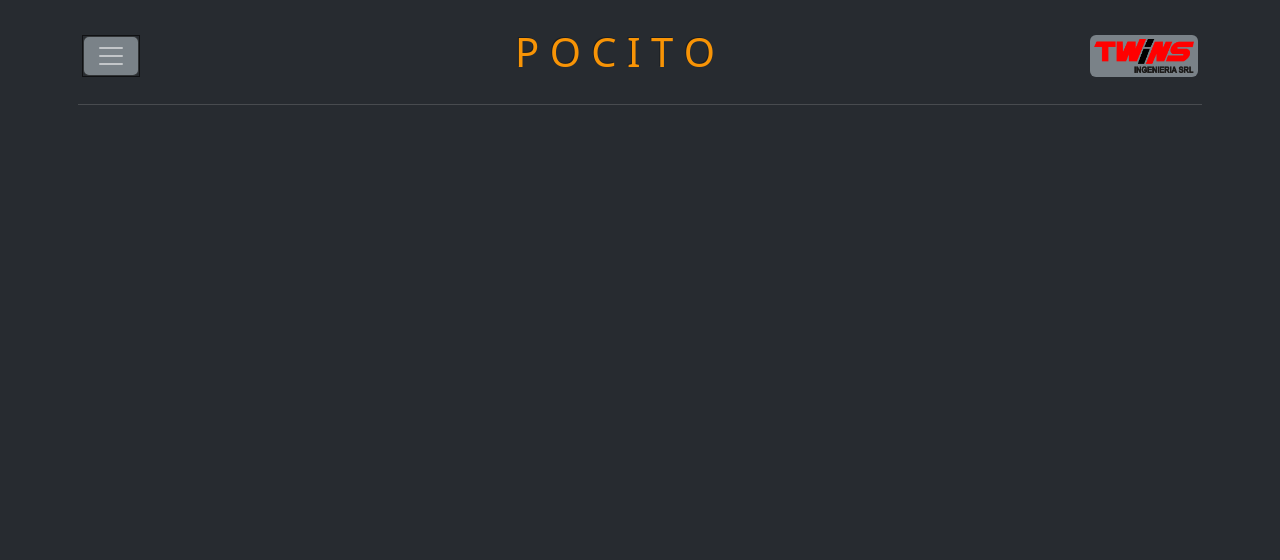
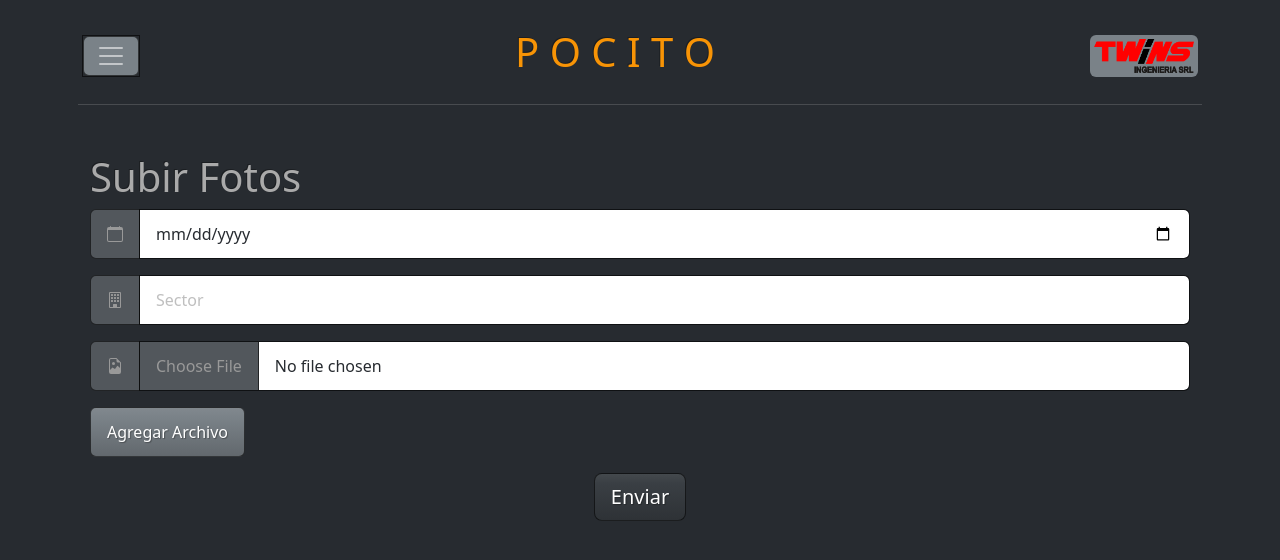
Before and after one commit to Marcosotola/obras_twins, a React (Create React App) app: page /Fotos in a window 1280 px wide. Before the commit this address had no page. Shown: the top 560 px of the page. Built offline with nearby package versions, Linux system fonts and the light colour scheme.

Commit message:
create page Fotos

```diff
--- a/package.json
+++ b/package.json
@@ -26,7 +26,7 @@
     "react-icons": "^4.11.0",
     "react-pdf": "^7.6.0",
     "react-router-dom": "^6.17.0",
-    "react-scripts": "5.0.1",
+    "react-scripts": "^5.0.1",
     "react-signature-canvas": "^1.0.6",
     "react-toastify": "^9.1.3",
     "web-vitals": "^2.1.4",
--- a/public/index.html
+++ b/public/index.html
@@ -6,7 +6,7 @@
     <meta name="theme-color" content="#000000" />
     <meta
       name="description"
-      content="Web site created using create-react-app"
+      content="Web site created using Marco Sotola"
     />
     <!--
       manifest.json provides metadata used when your web app is installed on a
--- a/src/App.js
+++ b/src/App.js
@@ -18,6 +18,7 @@ import Piso0vs from './pages/Piso0vs';
 import Piso1 from './pages/Piso1';
 import Piso2 from './pages/Piso2';
 import Piso8 from './pages/Piso8';
+import Fotos from './pages/Fotos';
 
 function App() {
   return (
@@ -41,6 +42,7 @@ function App() {
             <Route path="/Piso1" element={<Piso1 />} />
             <Route path="/Piso2" element={<Piso2 />} />
             <Route path="/Piso8" element={<Piso8 />} />
+            <Route path="/Fotos" element={<Fotos />} />
           </Routes>
         </Router>
         <ToastContainer />
--- a/src/components/Menu.jsx
+++ b/src/components/Menu.jsx
@@ -42,7 +42,9 @@ function Menu() {
           <li className="nav-item">
             <a className="nav-link text-light" href="/Avance"><h4>Avance</h4></a>
           </li>
-
+          <li className="nav-item">
+            <a className="nav-link text-light" href="/Fotos"><h4>Fotos</h4></a>
+          </li>
         </ul>
       </div>
     </nav>
--- a/src/firebase.js
+++ b/src/firebase.js
@@ -1,10 +1,9 @@
-// Import the functions you need from the SDKs you need
+// Importa las funciones que necesitas de los SDK que necesitas
 import firebase from "firebase/app";
 import "firebase/firestore";
-// TODO: Add SDKs for Firebase products that you want to use
-// https://firebase.google.com/docs/web/setup#available-libraries
+import "firebase/storage"; // Añade la importación de Storage
 
-// Your web app's Firebase configuration
+// Tu configuración de Firebase
 const firebaseConfig = {
   apiKey: "AIzaSyD34DuhQyH4rAb_035PhNUQNYgNKuTxwmM",
   authDomain: "obras-twins.firebaseapp.com",
@@ -14,6 +13,9 @@ const firebaseConfig = {
   appId: "1:22708881586:web:a5d02a5f970ced6ec261ab"
 };
 
-// Initialize Firebase
+// Inicializa Firebase
 const fb = firebase.initializeApp(firebaseConfig);
-export const db = fb.firestore();
+const db = fb.firestore();
+const storage = firebase.storage(); // Inicializa Storage
+
+export { db, storage };
--- /dev/null
+++ b/src/pages/Fotos.jsx
@@ -0,0 +1,169 @@
+import React, { useState } from "react";
+import { db, storage } from "../firebase";
+import { BsCalendar, BsBuilding, BsFileEarmarkImage } from "react-icons/bs"; // Importa iconos de Bootstrap
+
+const Fotos = () => {
+    const [fecha, setFecha] = useState("");
+    const [sector, setSector] = useState("");
+    const [archivos, setArchivos] = useState([]);
+    const [fotosPorSector, setFotosPorSector] = useState({});
+    const [error, setError] = useState(null);
+
+    const handleFechaChange = (e) => {
+        setFecha(e.target.value);
+    };
+
+    const handleSectorChange = (e) => {
+        setSector(e.target.value);
+    };
+
+    const handleArchivoChange = (e) => {
+        const nuevoArchivo = e.target.files[0];
+        setArchivos((prevArchivos) => [...prevArchivos, nuevoArchivo]);
+    };
+
+    const handleAgregarArchivo = () => {
+        const archivosContainer = document.getElementById("archivosContainer");
+
+        const nuevoInputContainer = document.createElement("div");
+        nuevoInputContainer.className = " mb-3";
+
+        const nuevoInput = document.createElement("input");
+        nuevoInput.type = "file";
+        nuevoInput.className = "form-control";
+        nuevoInput.addEventListener("change", handleArchivoChange);
+
+        nuevoInputContainer.appendChild(nuevoInput);
+        archivosContainer.appendChild(nuevoInputContainer);
+    };
+
+    const handleFormSubmit = async (e) => {
+        e.preventDefault();
+        await handleEnviar();
+    };
+
+    const handleEnviar = async () => {
+        try {
+            const fotosURLs = await Promise.all(
+                archivos.map(async (archivo) => {
+                    const storageRef = storage.ref();
+                    const fechaStr = fecha.replace(/-/g, "");
+                    const nombreArchivo = `${sector}_${fechaStr}_${archivo.name}`;
+                    const fotoRef = storageRef.child(nombreArchivo);
+
+                    await fotoRef.put(archivo);
+                    const fotoURL = await fotoRef.getDownloadURL();
+
+                    return { url: fotoURL };
+                })
+            );
+
+            await db.collection("fotos").add({
+                fecha,
+                sector,
+                fotos: fotosURLs,
+            });
+
+            setFotosPorSector((prevFotos) => ({
+                ...prevFotos,
+                [sector]: prevFotos[sector]
+                    ? [...prevFotos[sector], { fotos: fotosURLs, fecha }] // Almacenar fecha junto con las fotos
+                    : [{ fotos: fotosURLs, fecha }],
+            }));
+            setError(null);
+            setFecha("");
+            setSector("");
+            setArchivos([]);
+            document.getElementById("archivosContainer").innerHTML = "";
+        } catch (error) {
+            console.error("Error al subir archivos:", error);
+            setError(
+                "Error al subir archivos. Verifica la consola para más detalles."
+            );
+        }
+    };
+
+    return (
+        <div className="container mt-5">
+            <h1>Subir Fotos</h1>
+            <form onSubmit={handleFormSubmit}>
+                <div className="mb-3 input-group">
+                    <span className="input-group-text">
+                        <BsCalendar />
+                    </span>
+                    <input
+                        type="date"
+                        className="form-control"
+                        placeholder="Fecha"
+                        value={fecha}
+                        onChange={handleFechaChange}
+                    />
+                </div>
+                <div className="mb-3 input-group">
+                    <span className="input-group-text">
+                        <BsBuilding />
+                    </span>
+                    <input
+                        type="text"
+                        className="form-control"
+                        placeholder="Sector"
+                        value={sector}
+                        onChange={handleSectorChange}
+                    />
+                </div>
+
+                <div id="archivosContainer" className="">
+                    <div className="mb-3 input-group">
+                        <span className="input-group-text">
+                            <BsFileEarmarkImage />
+                        </span>
+
+                        <input
+                            type="file"
+                            className="form-control"
+                            placeholder="Archivo"
+                            onChange={handleArchivoChange}
+                        />
+
+                    </div>
+                </div>
+                <button
+                    type="button"
+                    className="btn btn-secondary"
+                    onClick={handleAgregarArchivo}
+                >
+                    Agregar Archivo
+                </button>
+                <div className="text-center ">
+                    <button type="submit" className="btn btn-primary btn-lg mt-3">
+                        Enviar
+                    </button>
+                </div>
+            </form>
+
+            {error && <p style={{ color: "red" }}>{error}</p>}
+
+            {Object.keys(fotosPorSector).map((sector) => (
+                <div key={sector} className="mt-4">
+                    <h2>Fotos del Sector {sector}</h2>
+                    {fotosPorSector[sector].map((fotoSet, setIndex) => (
+                        <div key={setIndex} className="mb-3">
+                            <p>{fotoSet.fecha}</p>
+                            {fotoSet.fotos.map((foto, index) => (
+                                <img
+                                    key={index}
+                                    src={foto.url}
+                                    className="img-fluid"
+                                    alt={`Foto ${index}`}
+                                    width="50%"
+                                />
+                            ))}
+                        </div>
+                    ))}
+                </div>
+            ))}
+        </div>
+    );
+};
+
+export default Fotos;
--- a/src/pages/Home.jsx
+++ b/src/pages/Home.jsx
@@ -50,6 +50,11 @@ const Home = () => {
               <h3>Avance</h3>
             </a>
           </button>
+          <button class="btn btn-lg btn-primary p-3" type="button">
+            <a className="text-decoration-none" href="/Avance">
+              <h3>Fotos</h3>
+            </a>
+          </button>
         </div>
         <div className="d-flex justify-content-center"></div>
         <hr />
```
Also changed, not shown: 9 other files (tests, documents, lock files or other folders).
